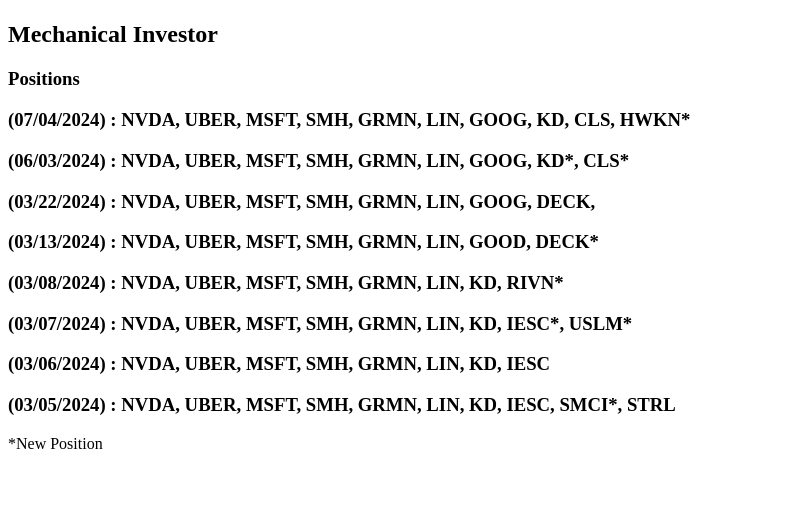
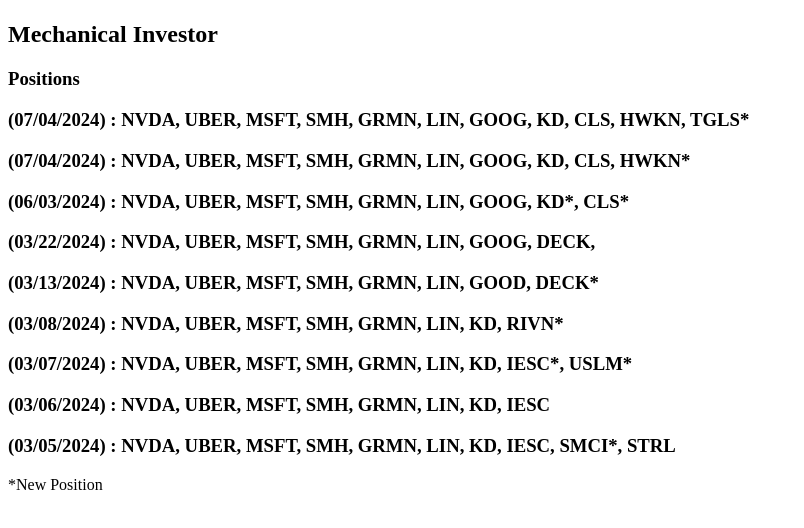
Before and after one commit to AnsariAnwer/anwerpage, a plain HTML site: page index.html in a window 1280 px wide. Shown: the whole page, without its empty margins (0-804 px from the left). Drawn offline with Linux system fonts and the light colour scheme.

Commit message:
Update index.html

```diff
--- a/index.html
+++ b/index.html
@@ -14,6 +14,7 @@
     <div>
         <h2>Mechanical Investor</h2>
         <h3>Positions</h3>
+        <h3>(07/04/2024) : NVDA, UBER, MSFT, SMH, GRMN, LIN, GOOG, KD, CLS, HWKN, TGLS*</h3>
         <h3>(07/04/2024) : NVDA, UBER, MSFT, SMH, GRMN, LIN, GOOG, KD, CLS, HWKN*</h3>
         <h3>(06/03/2024) : NVDA, UBER, MSFT, SMH, GRMN, LIN, GOOG, KD*, CLS*</h3>
         <h3>(03/22/2024) : NVDA, UBER, MSFT, SMH, GRMN, LIN, GOOG, DECK,</h3>
```
